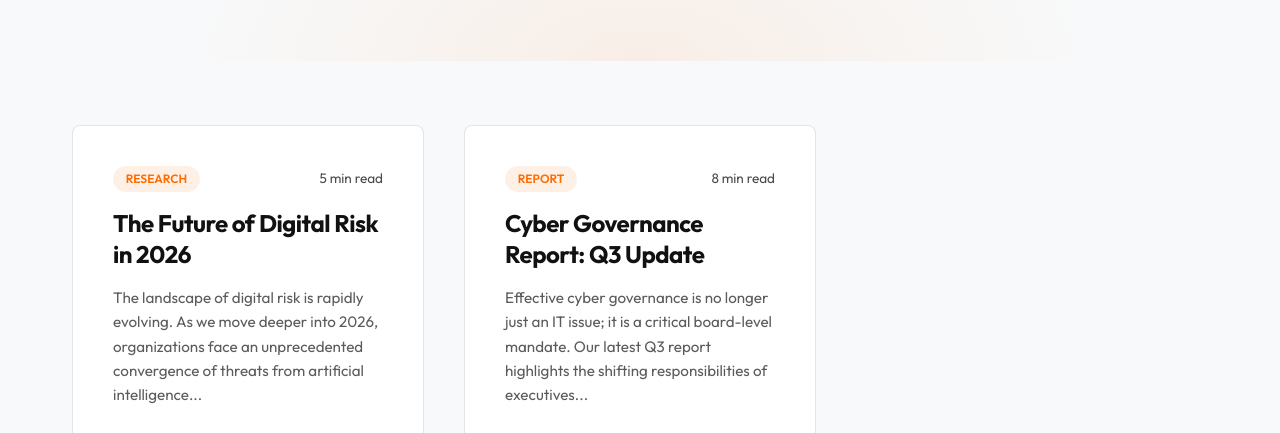
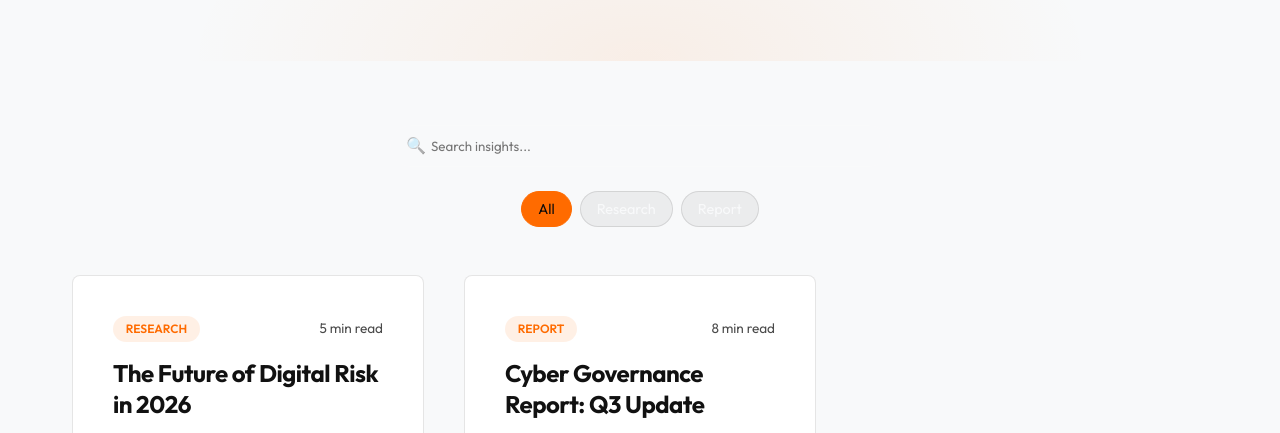
Before and after one commit to KeshavxA/institute-digital-risk, a plain HTML site: page blog.html in a window 1280 px wide. Both pictures are taken after a click on the button "☀️". Shown: the part 349-782 px from the top of the page. Drawn offline with nearby package versions, Linux system fonts and the light colour scheme.

Commit message:
feat: add blog post search and filter

```diff
--- a/blog.html
+++ b/blog.html
@@ -46,6 +46,15 @@
 
         <section class="blog-grid-section">
             <div class="container">
+                <div class="blog-controls" style="display: flex; flex-direction: column; align-items: center; gap: 1.5rem; margin-bottom: 3rem;">
+                    <div class="search-bar" style="width: 100%; max-width: 500px; position: relative;">
+                        <input type="text" id="blog-search" placeholder="Search insights..." aria-label="Search insights" style="width: 100%; padding: 0.75rem 1rem 0.75rem 2.5rem; border-radius: 50px; background: rgba(255, 255, 255, 0.05); border: 1px solid rgba(255, 255, 255, 0.1); color: var(--white); font-family: inherit; outline: none;">
+                        <span style="position: absolute; left: 1rem; top: 50%; transform: translateY(-50%); opacity: 0.5;">🔍</span>
+                    </div>
+                    <div class="category-filters" id="category-filters" style="display: flex; gap: 0.5rem; flex-wrap: wrap; justify-content: center;">
+                        <!-- Category buttons will be injected dynamically -->
+                    </div>
+                </div>
                 <div class="grid-3 card-container" id="blog-grid">
                     <!-- Blog cards will be dynamically injected here by blog.js -->
                 </div>
--- a/blog.js
+++ b/blog.js
@@ -21,10 +21,65 @@ document.addEventListener('DOMContentLoaded', () => {
         }
     ];
 
-    // Logic for blog.html: Render the grid of cards
+    // Logic for blog.html: Render the grid of cards with search and filter
     const blogGrid = document.getElementById('blog-grid');
+    const searchInput = document.getElementById('blog-search');
+    const categoryFiltersContainer = document.getElementById('category-filters');
+
     if (blogGrid) {
-        blogCatalog.forEach(article => {
+        let activeCategory = 'All';
+        let searchQuery = '';
+
+        // Extract unique categories
+        const categories = ['All', ...new Set(blogCatalog.map(article => article.category))];
+
+        // Inject category filter buttons
+        if (categoryFiltersContainer) {
+            categoryFiltersContainer.innerHTML = '';
+            categories.forEach(cat => {
+                const btn = document.createElement('button');
+                btn.className = `filter-btn ${cat === 'All' ? 'active' : ''}`;
+                btn.textContent = cat;
+                btn.dataset.category = cat;
+
+                btn.addEventListener('click', () => {
+                    // Update active state
+                    document.querySelectorAll('.filter-btn').forEach(b => b.classList.remove('active'));
+                    btn.classList.add('active');
+
+                    activeCategory = cat;
+                    renderBlogGrid();
+                });
+
+                categoryFiltersContainer.appendChild(btn);
+            });
+        }
+
+        // Search input listener
+        if (searchInput) {
+            searchInput.addEventListener('input', (e) => {
+                searchQuery = e.target.value.toLowerCase();
+                renderBlogGrid();
+            });
+        }
+
+        const renderBlogGrid = () => {
+            blogGrid.innerHTML = '';
+
+            // Filter catalog
+            const filteredCatalog = blogCatalog.filter(article => {
+                const matchesCategory = activeCategory === 'All' || article.category === activeCategory;
+                const matchesSearch = article.title.toLowerCase().includes(searchQuery) ||
+                                      article.excerpt.toLowerCase().includes(searchQuery);
+                return matchesCategory && matchesSearch;
+            });
+
+            if (filteredCatalog.length === 0) {
+                blogGrid.innerHTML = '<div style="grid-column: 1 / -1; text-align: center; padding: 2rem;">No insights found matching your criteria.</div>';
+                return;
+            }
+
+            filteredCatalog.forEach(article => {
                 const card = document.createElement('div');
                 card.className = 'card blog-card reveal active visible';
                 card.style.opacity = '1';
@@ -42,6 +97,10 @@ document.addEventListener('DOMContentLoaded', () => {
                 `;
                 blogGrid.appendChild(card);
             });
+        };
+
+        // Initial render
+        renderBlogGrid();
     }
 
     // Logic for article.html: Fetch and render markdown
--- a/index.css
+++ b/index.css
@@ -408,6 +408,41 @@ section {
     font-size: 0.75rem;
     font-weight: 600;
     text-transform: uppercase;
+}
+
+/* Filter Buttons for Blog */
+.filter-btn {
+    background: rgba(255, 255, 255, 0.05);
+    border: 1px solid rgba(255, 255, 255, 0.1);
+    color: var(--white);
+    padding: 0.5rem 1rem;
+    border-radius: 50px;
+    font-size: 0.9rem;
+    cursor: pointer;
+    transition: var(--transition);
+    font-family: inherit;
+}
+
+.filter-btn:hover {
+    background: rgba(255, 255, 255, 0.1);
+}
+
+.filter-btn.active {
+    background: var(--primary);
+    border-color: var(--primary);
+    color: var(--white);
+}
+
+.light-mode .filter-btn {
+    background: rgba(0, 0, 0, 0.05);
+    border-color: rgba(0, 0, 0, 0.1);
+    color: var(--black);
+}
+
+.light-mode .filter-btn.active {
+    background: var(--primary);
+    border-color: var(--primary);
+    color: var(--white);
 }
 
 .course-price {
```
Lines whose indentation alone changed are shown as unchanged.
